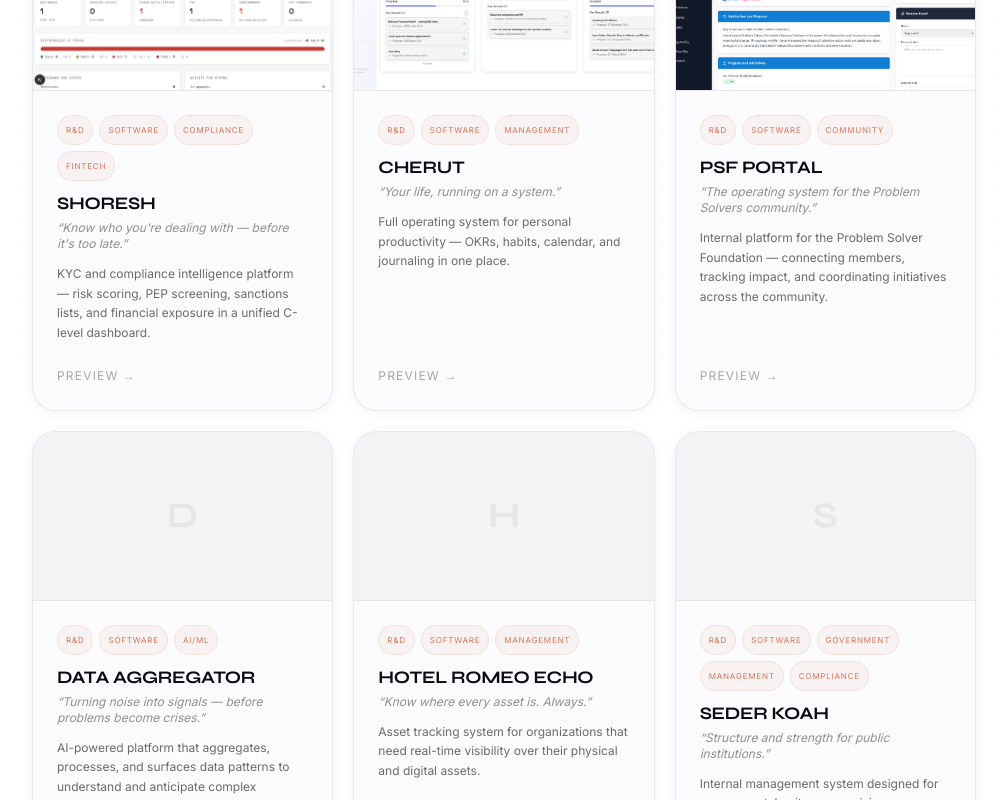
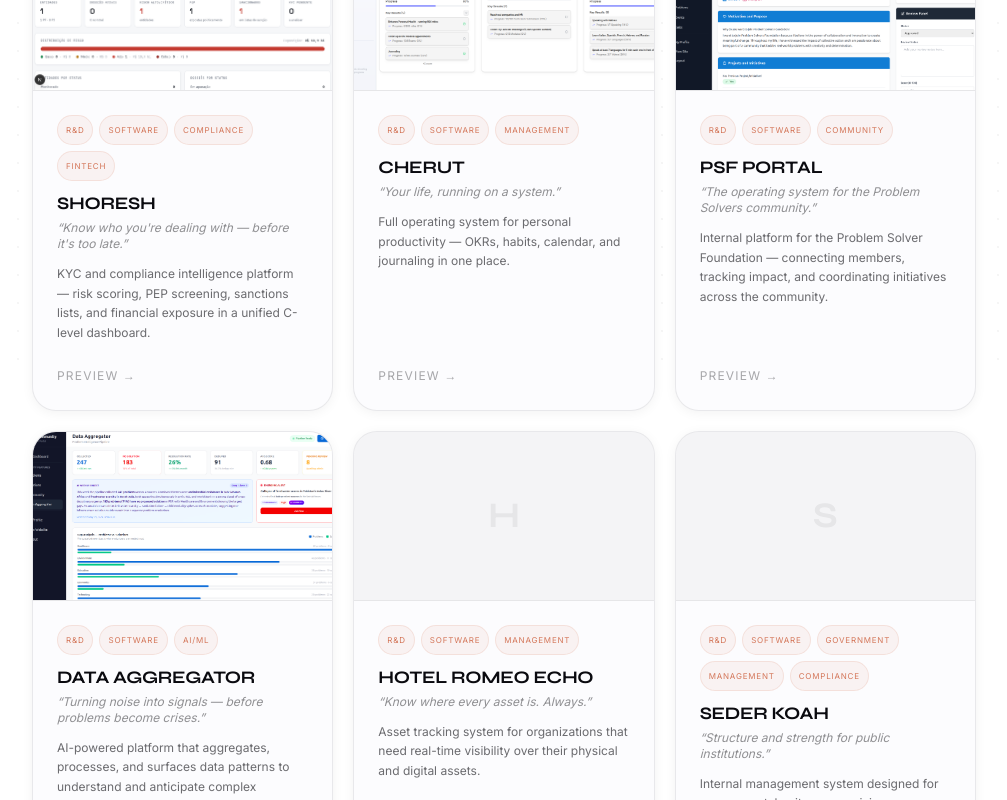
Before and after one commit to chutzpah-os/hr-portal, a Next.js app in the folder frontend/: page /solutions in a window 1280 px wide. Shown: the part 439-1239 px from the top of the page, without its empty margins (136-1143 px from the left). Built offline with nearby package versions, Linux system fonts and the light colour scheme; a web font is replaced by a local one.

Commit message:
feat(lab): add cover image to Data Aggregator

```diff
--- a/frontend/src/data/solutions.ts
+++ b/frontend/src/data/solutions.ts
@@ -107,6 +107,8 @@ Built at the intersection of data engineering, machine learning, and decision in
     ],
     tags: ['R&D', 'Software', 'AI/ML'],
     status: 'Ideation',
+    image: '/images/datapsf1.png',
+    imageFit: 'cover',
   },
   {
     id: 'hotel-romeo-echo',
```
Also changed, not shown: frontend/public/images/datapsf1.png (added).
